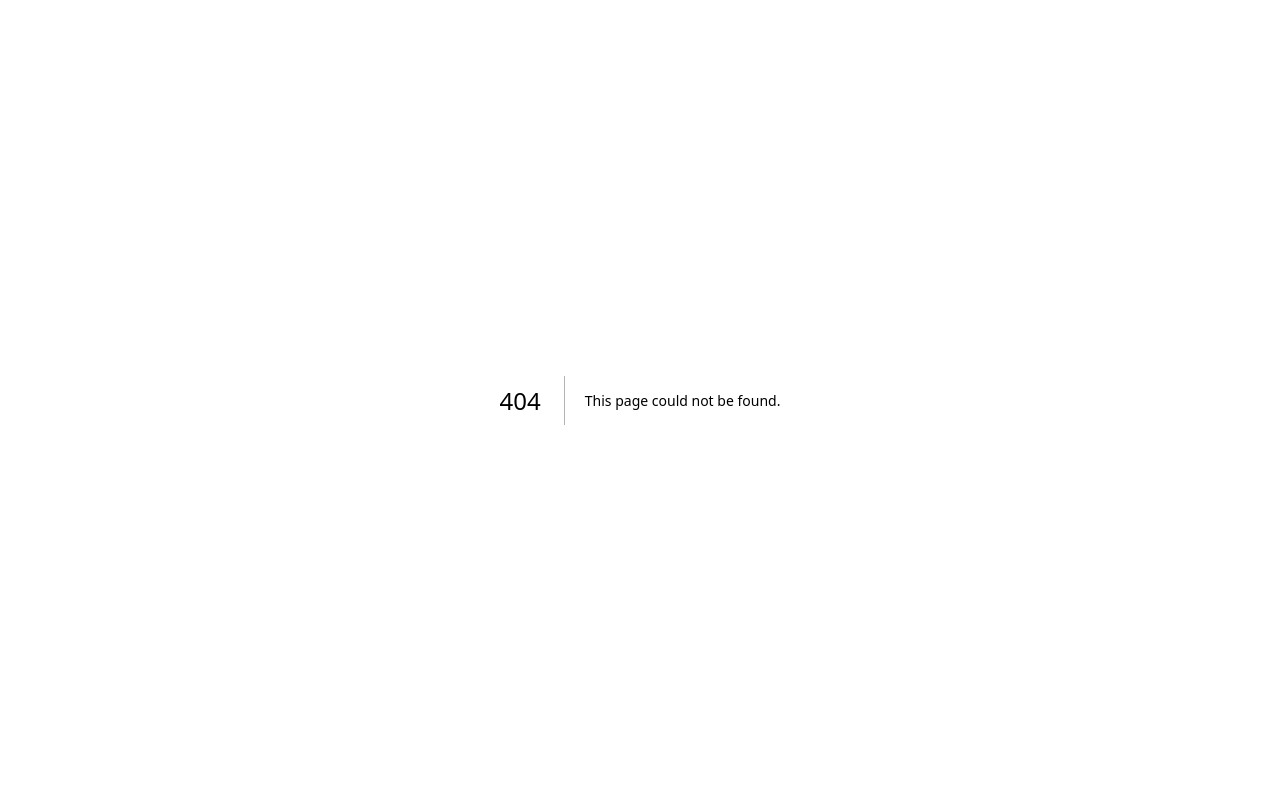
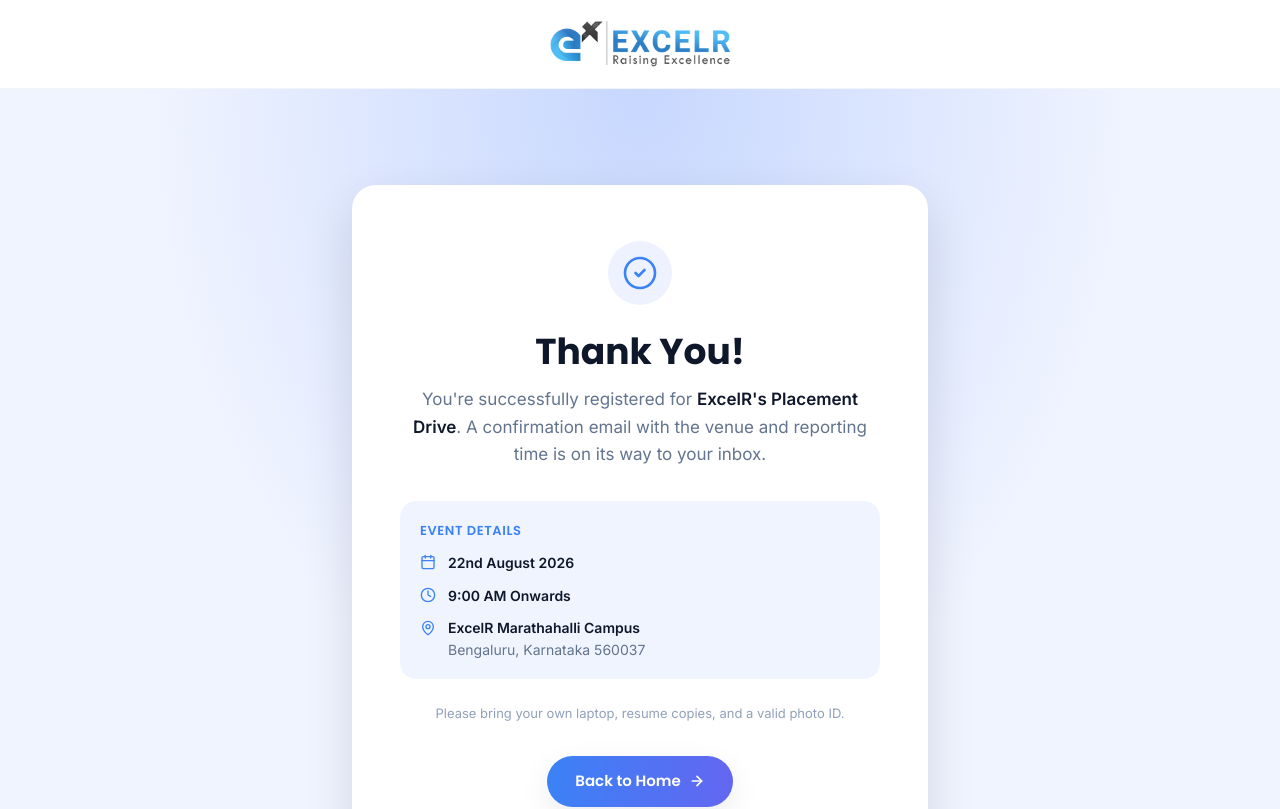
Before and after one commit to Sandy3122/excelr, a Next.js app: page /reg/thank-you in a window 1280 px wide. Before the commit this address had no page. Shown: the top 809 px of the page. Built offline with nearby package versions, Linux system fonts and the light colour scheme.

Commit message:
Refactor registration process: update environment variables, streamline email handling, and add a thank-you page for successful registrations.

```diff
--- a/app/api/reg/route.ts
+++ b/app/api/reg/route.ts
@@ -8,7 +8,6 @@
 export const dynamic = "force-dynamic";
 
 export async function POST(req: Request) {
-  // 1. Parse + validate the body with the same schema as the client.
   let body: unknown;
   try {
     body = await req.json();
@@ -23,33 +22,45 @@
       { status: 400 },
     );
   }
+
   const data = parsed.data;
   const timestamp = new Date().toISOString();
 
-  // 2 + 3. Persist to Sheets and send emails. Run both but don't let one silent
-  // failure hide the other; surface a 500 only if the primary (Sheets) fails.
-  const results = await Promise.allSettled([
-    appendToSheet(data, timestamp),
-    sendEmails(data, timestamp),
-  ]);
-
-  const sheetResult = results[0];
-  const emailResult = results[1];
-
-  if (sheetResult.status === "rejected") {
-    console.error("[reg] Google Sheets append failed:", sheetResult.reason);
+  // Email is required on every successful registration.
+  try {
+    await sendEmails(data, timestamp);
+  } catch (err) {
+    console.error("[reg] Nodemailer send failed:", err);
     return NextResponse.json(
-      { ok: false, error: "We couldn't save your registration. Please try again." },
+      {
+        ok: false,
+        error:
+          "We couldn't send the confirmation email. Please try again in a moment.",
+      },
       { status: 500 },
     );
   }
 
-  if (emailResult.status === "rejected") {
-    // Registration is saved; email is best-effort. Log but still return success.
-    console.error("[reg] Email notification failed:", emailResult.reason);
+  // Sheets is optional — skip quietly when credentials aren't configured.
+  if (hasSheetsConfig()) {
+    try {
+      await appendToSheet(data, timestamp);
+    } catch (err) {
+      console.error("[reg] Google Sheets append failed:", err);
+      // Registration email already sent; don't fail the request.
+    }
   }
 
   return NextResponse.json({ ok: true });
+}
+
+function hasSheetsConfig() {
+  return Boolean(
+    process.env.GOOGLE_SHEETS_SPREADSHEET_ID &&
+      process.env.GOOGLE_SERVICE_ACCOUNT_EMAIL &&
+      process.env.GOOGLE_SERVICE_ACCOUNT_PRIVATE_KEY &&
+      !process.env.GOOGLE_SERVICE_ACCOUNT_PRIVATE_KEY.includes("..."),
+  );
 }
 
 /** Append a row: [timestamp, fullName, email, phone, college, qualification]. */
@@ -79,14 +90,16 @@
   });
 }
 
-/** Admin notification + optional applicant confirmation via SMTP. */
+/** Admin notification + applicant confirmation via Nodemailer SMTP. */
 async function sendEmails(data: RegistrationInput, timestamp: string) {
   const host = requireEnv("SMTP_HOST");
   const port = Number(process.env.SMTP_PORT || 587);
   const user = requireEnv("SMTP_USER");
   const pass = requireEnv("SMTP_PASS");
-  const from = process.env.SMTP_FROM || user;
-  const notifyTo = requireEnv("REG_NOTIFY_TO");
+  const from = process.env.SMTP_FROM || `ExcelR Placement Drive <${user}>`;
+  const notifyTo = process.env.REG_NOTIFY_TO || user;
+  const sendApplicantConfirmation =
+    (process.env.REG_SEND_APPLICANT_CONFIRMATION || "true").toLowerCase() === "true";
 
   const transporter = nodemailer.createTransport({
     host,
@@ -96,7 +109,8 @@
   });
 
   // (a) Admin notification
-  const adminEmail = transporter.sendMail({
+  const sends: Promise<unknown>[] = [
+    transporter.sendMail({
       from,
       to: notifyTo,
       replyTo: data.email,
@@ -112,12 +126,11 @@
         `Submitted:     ${timestamp}`,
       ].join("\n"),
       html: adminHtml(data, timestamp),
-  });
+    }),
+  ];
 
-  const sends: Promise<unknown>[] = [adminEmail];
-
-  // (b) Optional confirmation to the applicant
-  if (process.env.REG_SEND_APPLICANT_CONFIRMATION === "true") {
+  // (b) Confirmation to the applicant (on by default)
+  if (sendApplicantConfirmation) {
     sends.push(
       transporter.sendMail({
         from,
@@ -168,7 +181,7 @@
 function applicantHtml(data: RegistrationInput) {
   return `
   <div style="font-family:Arial,sans-serif;color:#0F172B;line-height:1.6">
-    <h2 style="margin:0 0 8px">You're registered! 🎉</h2>
+    <h2 style="margin:0 0 8px">You're registered!</h2>
     <p>Hi ${escapeHtml(data.fullName)}, thanks for registering for ExcelR's
     Java Full Stack Placement Drive.</p>
     <p style="margin:16px 0">
--- /dev/null
+++ b/app/reg/thank-you/page.tsx
@@ -0,0 +1,95 @@
+import type { Metadata } from "next";
+import Link from "next/link";
+import { CheckCircle2, Calendar, Clock, MapPin, ArrowRight } from "lucide-react";
+import RegNavbar from "@/components/reg/reg-navbar";
+import RegFooter from "@/components/reg/reg-footer";
+import { EVENT } from "@/lib/reg-content";
+
+export const metadata: Metadata = {
+  title: "Thank You — ExcelR's Java Full Stack Placement Drive",
+  description:
+    "You're registered for ExcelR's Java Full Stack Placement Drive. Check your inbox for confirmation details.",
+};
+
+/** Post-registration confirmation page shown after a successful form submit. */
+export default function ThankYouPage({
+  searchParams,
+}: {
+  searchParams?: { name?: string };
+}) {
+  const name = searchParams?.name?.trim();
+  const firstName = name?.split(/\s+/)[0];
+
+  return (
+    <main className="flex min-h-screen flex-col bg-page">
+      <RegNavbar />
+
+      <section className="relative flex flex-1 items-center justify-center overflow-hidden px-5 py-16 md:py-24">
+        {/* Soft background atmosphere */}
+        <div
+          aria-hidden
+          className="pointer-events-none absolute inset-0 bg-[radial-gradient(ellipse_at_50%_0%,#C7D7FE_0%,transparent_55%)]"
+        />
+
+        <div className="relative z-10 w-full max-w-xl">
+          <div className="rounded-4xl bg-white px-6 py-10 text-center shadow-card-lg md:px-12 md:py-14">
+            <div className="mx-auto flex h-16 w-16 items-center justify-center rounded-full bg-[#EEF2FF]">
+              <CheckCircle2 className="h-9 w-9 text-brand-blue" strokeWidth={1.75} />
+            </div>
+
+            <h1 className="mt-6 font-heading text-[28px] font-bold leading-tight text-ink md:text-[36px]">
+              Thank You{firstName ? `, ${firstName}` : ""}!
+            </h1>
+            <p className="mt-3 font-body text-[16px] leading-relaxed text-muted md:text-[17px]">
+              You&apos;re successfully registered for{" "}
+              <span className="font-semibold text-ink">{EVENT.title}</span>. A
+              confirmation email with the venue and reporting time is on its way
+              to your inbox.
+            </p>
+
+            <div className="mt-8 space-y-3 rounded-2xl bg-[#F0F4FF] px-5 py-5 text-left">
+              <p className="font-heading text-[13px] font-semibold uppercase tracking-[0.6px] text-brand-blue">
+                Event details
+              </p>
+              <div className="flex items-start gap-3">
+                <Calendar className="mt-0.5 h-4 w-4 flex-none text-brand-blue" />
+                <p className="font-body text-[14px] text-ink">
+                  <span className="font-semibold">{EVENT.date}</span>
+                </p>
+              </div>
+              <div className="flex items-start gap-3">
+                <Clock className="mt-0.5 h-4 w-4 flex-none text-brand-blue" />
+                <p className="font-body text-[14px] text-ink">
+                  <span className="font-semibold">9:00 AM Onwards</span>
+                </p>
+              </div>
+              <div className="flex items-start gap-3">
+                <MapPin className="mt-0.5 h-4 w-4 flex-none text-brand-blue" />
+                <p className="font-body text-[14px] leading-snug text-ink">
+                  <span className="font-semibold">ExcelR Marathahalli Campus</span>
+                  <span className="mt-0.5 block text-muted">
+                    Bengaluru, Karnataka 560037
+                  </span>
+                </p>
+              </div>
+            </div>
+
+            <p className="mt-6 font-body text-[13px] leading-relaxed text-faint">
+              Please bring your own laptop, resume copies, and a valid photo ID.
+            </p>
+
+            <Link
+              href="/reg"
+              className="btn-gradient mt-8 inline-flex px-7 py-3.5 text-[15px]"
+            >
+              <span>Back to Home</span>
+              <ArrowRight className="h-4 w-4" strokeWidth={2.5} />
+            </Link>
+          </div>
+        </div>
+      </section>
+
+      <RegFooter />
+    </main>
+  );
+}
--- a/components/reg/registration-form.tsx
+++ b/components/reg/registration-form.tsx
@@ -1,13 +1,14 @@
 "use client";
 
 import { useState } from "react";
+import { useRouter } from "next/navigation";
 import { useForm } from "react-hook-form";
 import { zodResolver } from "@hookform/resolvers/zod";
-import { ArrowRight, CheckCircle2, Loader2 } from "lucide-react";
+import { ArrowRight, Loader2 } from "lucide-react";
 import { registrationSchema, type RegistrationInput } from "@/lib/reg-schema";
 import { EVENT, QUALIFICATION_OPTIONS } from "@/lib/reg-content";
 
-type Status = "idle" | "submitting" | "success" | "error";
+type Status = "idle" | "submitting" | "error";
 
 export default function RegistrationForm({
   className = "",
@@ -17,13 +18,13 @@
   /** Render without the card chrome (bg/rounded/shadow/padding) — e.g. inside the mobile modal, which supplies its own card. */
   bare?: boolean;
 }) {
+  const router = useRouter();
   const [status, setStatus] = useState<Status>("idle");
   const [serverError, setServerError] = useState<string | null>(null);
 
   const {
     register,
     handleSubmit,
-    reset,
     formState: { errors },
   } = useForm<RegistrationInput>({
     resolver: zodResolver(registrationSchema),
@@ -46,43 +47,13 @@
       if (!res.ok || !data.ok) {
         throw new Error(data.error || "Something went wrong. Please try again.");
       }
-      setStatus("success");
-      reset();
+      const params = new URLSearchParams({ name: values.fullName });
+      router.push(`/reg/thank-you?${params.toString()}`);
     } catch (err) {
       setStatus("error");
       setServerError(err instanceof Error ? err.message : "Registration failed.");
     }
   };
-
-  if (status === "success") {
-    return (
-      <div
-        className={
-          bare
-            ? className
-            : `rounded-4xl bg-white p-8 shadow-card-lg md:p-10 ${className}`
-        }
-      >
-        <div className="flex flex-col items-center py-6 text-center">
-          <CheckCircle2 className="h-14 w-14 text-brand-blue" strokeWidth={1.75} />
-          <h2 className="mt-4 font-heading text-[24px] font-semibold text-ink">
-            You&apos;re registered!
-          </h2>
-          <p className="mt-2 max-w-sm font-body text-[15px] leading-relaxed text-muted">
-            Thanks for signing up for ExcelR&apos;s Placement Drive. A confirmation
-            email with the venue and reporting time is on its way to your inbox.
-          </p>
-          <button
-            type="button"
-            onClick={() => setStatus("idle")}
-            className="mt-6 font-body text-[14px] font-semibold text-brand-blue hover:underline"
-          >
-            Register another candidate
-          </button>
-        </div>
-      </div>
-    );
-  }
 
   return (
     <div
```
Also changed, not shown: 1 other file (tests, documents, lock files or other folders). Lines whose indentation alone changed are shown as unchanged.
